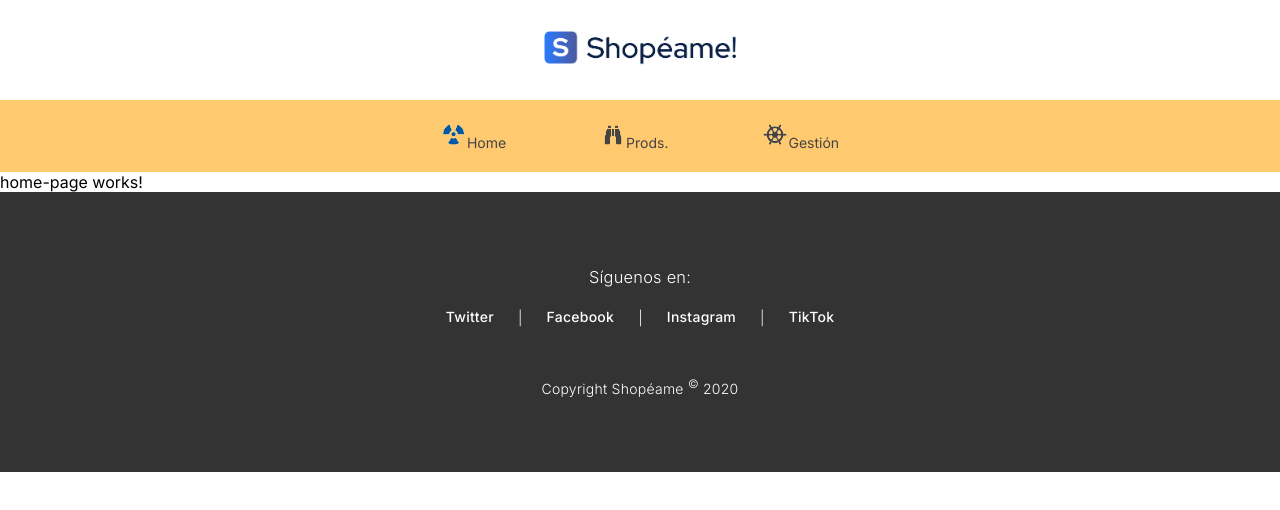
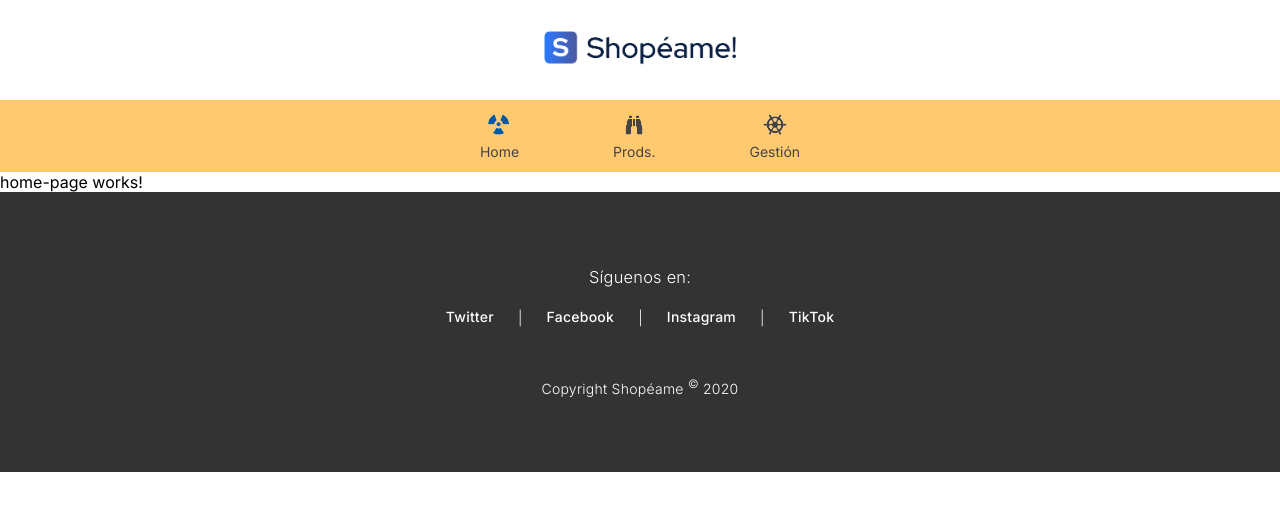
Before and after one commit to Cristelos/shopeame-angular, an Angular app: page / in a window 1280 px wide. Shown: the top 510 px of the page. Built offline with nearby package versions, Linux system fonts and the light colour scheme.

Commit message:
alight icons header fixed

```diff
--- a/src/app/shared/components/header/header.component.html
+++ b/src/app/shared/components/header/header.component.html
@@ -4,9 +4,9 @@
     </div>
     <nav class="header__menu">
         <ul class="header__menu-lista">
-            <li class="header__menu-lista-content"><a routerLink="/" class="header__menu-enlaces"><img src="./assets/img/home.png" alt="Logo home" class="header__menu-img"/>Home</a></li>
-            <li class="header__menu-lista-content"><a routerLink="/productos" class="header__menu-enlaces"><img src="./assets/img/productos.png" alt="Logo productos" class="header__menu-img"/>Prods.</a></li>
-            <li class="header__menu-lista-content"><a routerLink="/gestion" class="header__menu-enlaces"><img src="./assets/img/gestion.png" alt="Logo gestion" class="header__menu-img"/>Gestión</a></li>
+            <li class="header__menu-lista-content"><img src="./assets/img/home.png" alt="Logo home" class="header__menu-img"/><a routerLink="/" class="header__menu-enlaces">Home</a></li>
+            <li class="header__menu-lista-content"><img src="./assets/img/productos.png" alt="Logo productos" class="header__menu-img"/><a routerLink="/productos" class="header__menu-enlaces">Prods.</a></li>
+            <li class="header__menu-lista-content"><img src="./assets/img/gestion.png" alt="Logo gestion" class="header__menu-img"/><a routerLink="/gestion" class="header__menu-enlaces">Gestión</a></li>
         </ul>
     </nav>
 </header>
--- a/src/app/shared/components/header/header.component.scss
+++ b/src/app/shared/components/header/header.component.scss
@@ -29,14 +29,14 @@
         flex-direction: column;
         align-items: center;
         text-align: center;
+        gap: 5px;
         font-size: 14px;
-        gap: 5px;
         padding: 8px 27px;
     }
     &__menu-lista-content:hover{
         background: rgba(235, 242, 255, 0.3);
         border-radius: 10px;
-        color: #00579F;
+
     }
     &__menu-img{
         width: 26px;
```
